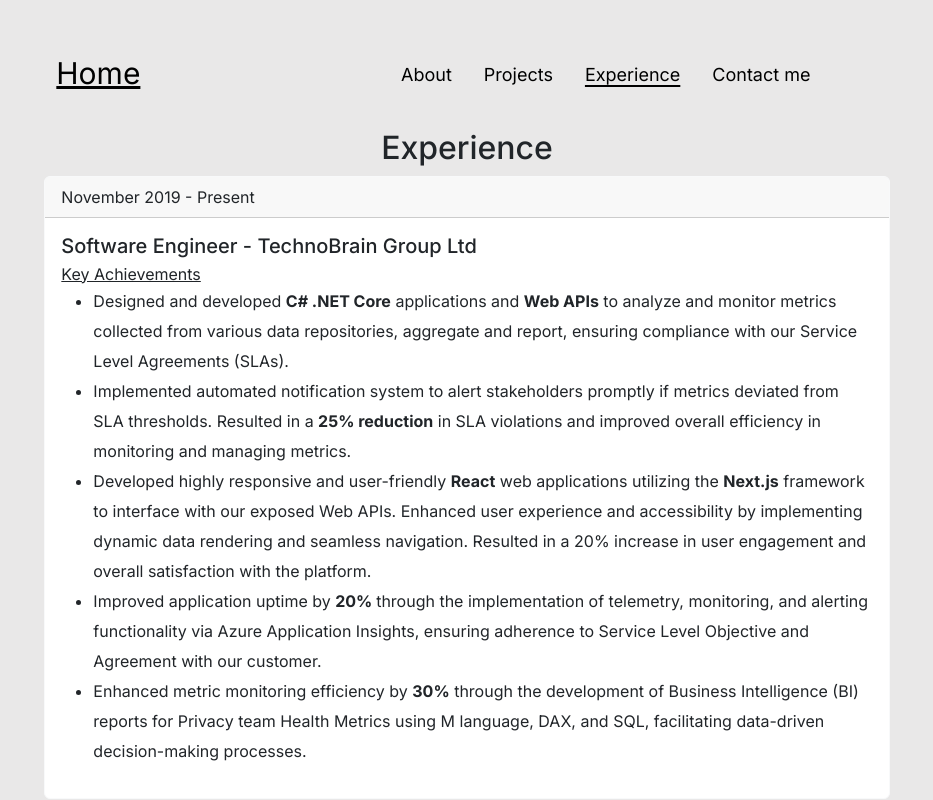
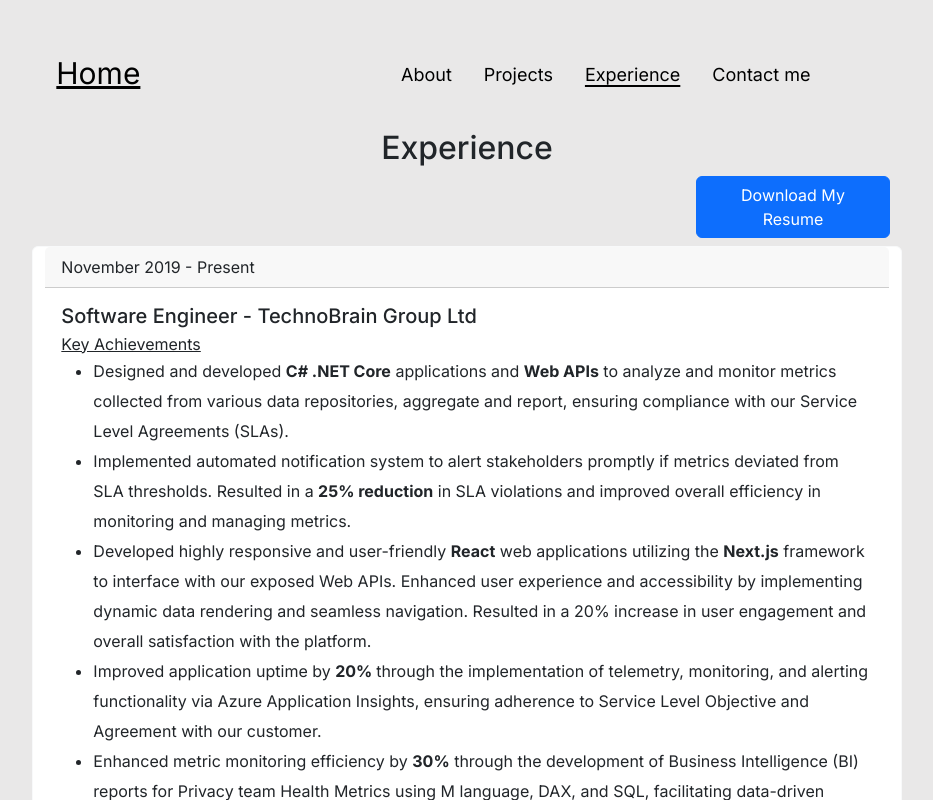
Before and after one commit to dan214/danielirunguresume, a Next.js app: page /experience in a window 1280 px wide. Shown: the top 800 px of the page, without its empty margins (173-1106 px from the left). Built offline with nearby package versions, Linux system fonts and the light colour scheme.

Commit message:
some more changes

```diff
--- a/next.config.mjs
+++ b/next.config.mjs
@@ -1,4 +1,10 @@
 /** @type {import('next').NextConfig} */
-const nextConfig = {};
+const nextConfig = {
+    webpack: (config) => {
+        config.resolve.alias.canvas = false;
+
+        return config;
+    }
+};
 
 export default nextConfig;
--- a/src/app/experience/page.tsx
+++ b/src/app/experience/page.tsx
@@ -1,9 +1,32 @@
-import { Card, CardHeader, CardBody, CardTitle, CardText, CardSubtitle } from "reactstrap";
+"use client"
+import { Card, CardHeader, CardBody, CardTitle, CardText, CardSubtitle, Row, Col, Button } from "reactstrap";
 
 export default function Page() {
+
+    const resumePdfURL = '/docs/DANIELIRUNGUCV.pdf'
+
+    const handleDownloadPdf = () => {
+        window.location.href = resumePdfURL;
+    };
+
     return (
         <>
             <div className="header-page"><h2>Experience</h2></div>
+            <Row>
+                <Col l md={{
+                    size: 12
+                }} sm={{
+                    size: 12
+                }} lg={{
+                    size: 3,
+                    offset: 9
+                }}>
+                    <Button onClick={handleDownloadPdf} color="primary">
+                        Download My Resume
+                    </Button>
+                </Col>
+            </Row>
+            <Row>
                 <Card
                     className="my-2"
                     color="light"
@@ -99,6 +122,7 @@
                         </CardText>
                     </CardBody>
                 </Card>
+            </Row>
         </>
 
     )
```
Also changed, not shown: src/app/contactme/page.tsx (+0 -7 lines), src/app/page.tsx (+6 -2 lines), 1 other file (tests, documents, lock files or other folders). Lines whose indentation alone changed are shown as unchanged.
